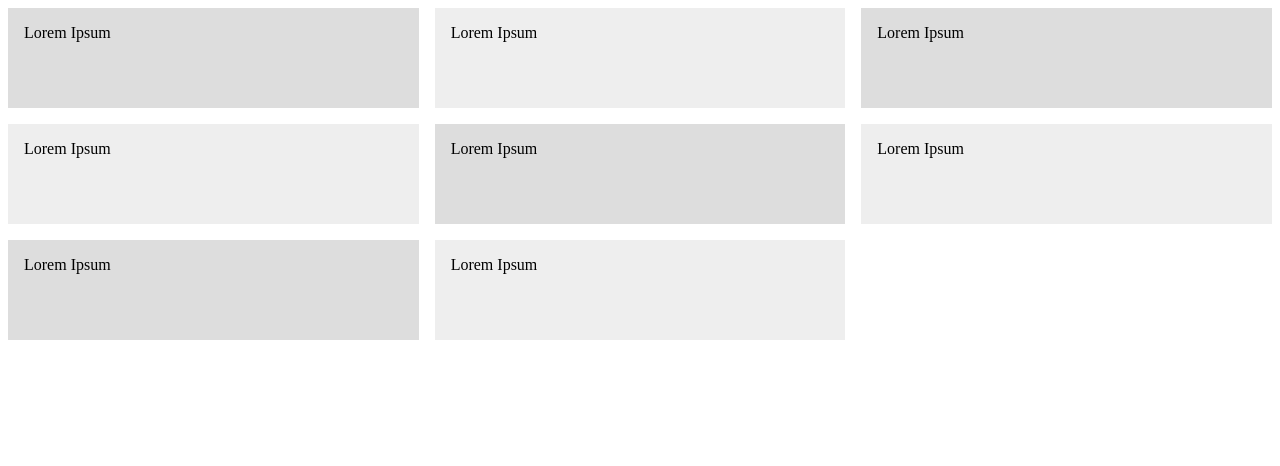
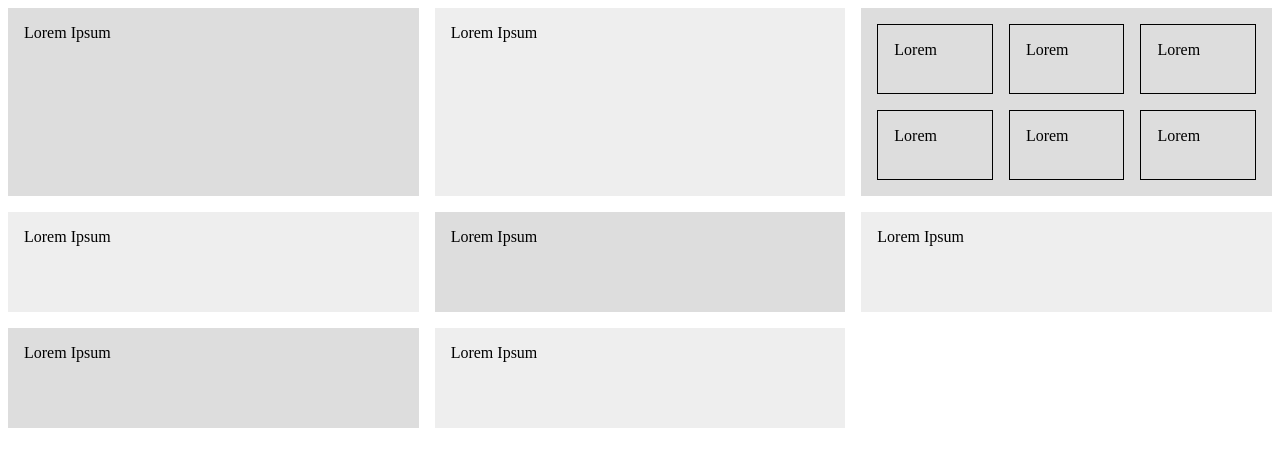
Before and after one commit to KModestas/CSS-Grid-2, a plain HTML site: page index.html in a window 1280 px wide. Drawn offline with Linux system fonts and the light colour scheme.

Commit message:
nested grids

```diff
--- a/index.html
+++ b/index.html
@@ -15,7 +15,7 @@
           /* grid-auto-rows: 100px; */
           /* grid auto rows sets height of each row */
           grid-auto-rows: minmax(100px, auto);
-          /* content will be 100px by default or will fill up to contain content within */
+          /* content will be 100px by default or will fill up to contain content within. this will change the height of ALL of the columns in the row */
 
         }
 
@@ -28,13 +28,32 @@
           background: #ddd;
         }
 
+        .nested {
+          display: grid;
+          grid-template-columns: repeat(3, 1fr);
+          grid-auto-rows: 70px;
+          grid-gap: 1em;
+        }
+
+        .nested > div {
+          border: 1px solid black;
+          padding: 1em;
+        }
+
     </style>
   </head>
   <body>
     <div class='grid'>
       <div>Lorem Ipsum</div>
       <div>Lorem Ipsum</div>
-      <div>Lorem Ipsum</div>
+      <div class='nested'>
+        <div>Lorem</div>
+        <div>Lorem</div>
+        <div>Lorem</div>
+        <div>Lorem</div>
+        <div>Lorem</div>
+        <div>Lorem</div>
+      </div>
       <div>Lorem Ipsum</div>
       <div>Lorem Ipsum</div>
       <div>Lorem Ipsum</div>
```
